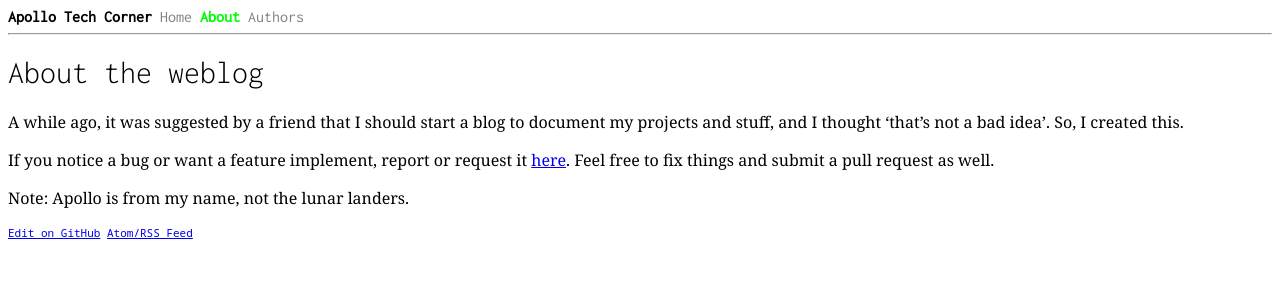
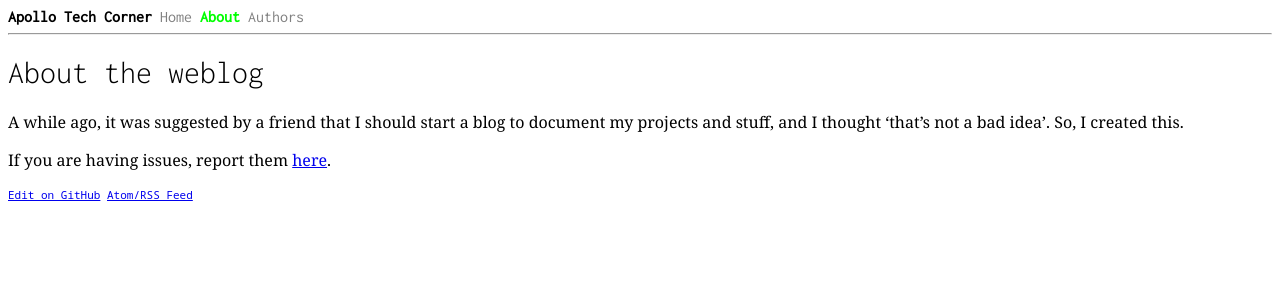
Before and after one commit to CoffeeCoder1/Apollo-Tech-Corner, a Jekyll site: the page built from about.md, in a window 1280 px wide. Shown: the top 300 px of the page. Built offline with Jekyll 4.4.1, drawn with Linux system fonts in a browser that asks for light colours.

Commit message:
Update about page

```diff
--- a/about.md
+++ b/about.md
@@ -6,6 +6,4 @@ description: About my weblog.
 
 A while ago, it was suggested by a friend that I should start a blog to document my projects and stuff, and I thought 'that's not a bad idea'. So, I created this.
 
-If you notice a bug or want a feature implement, report or request it [here](https://github.com/CoffeeCoder1/Apollo-Tech-Corner/issues). Feel free to fix things and submit a pull request as well.
-
-Note: Apollo is from my name, not the lunar landers.
+If you are having issues, report them [here](https://github.com/CoffeeCoder1/Apollo-Tech-Corner/issues).
```
